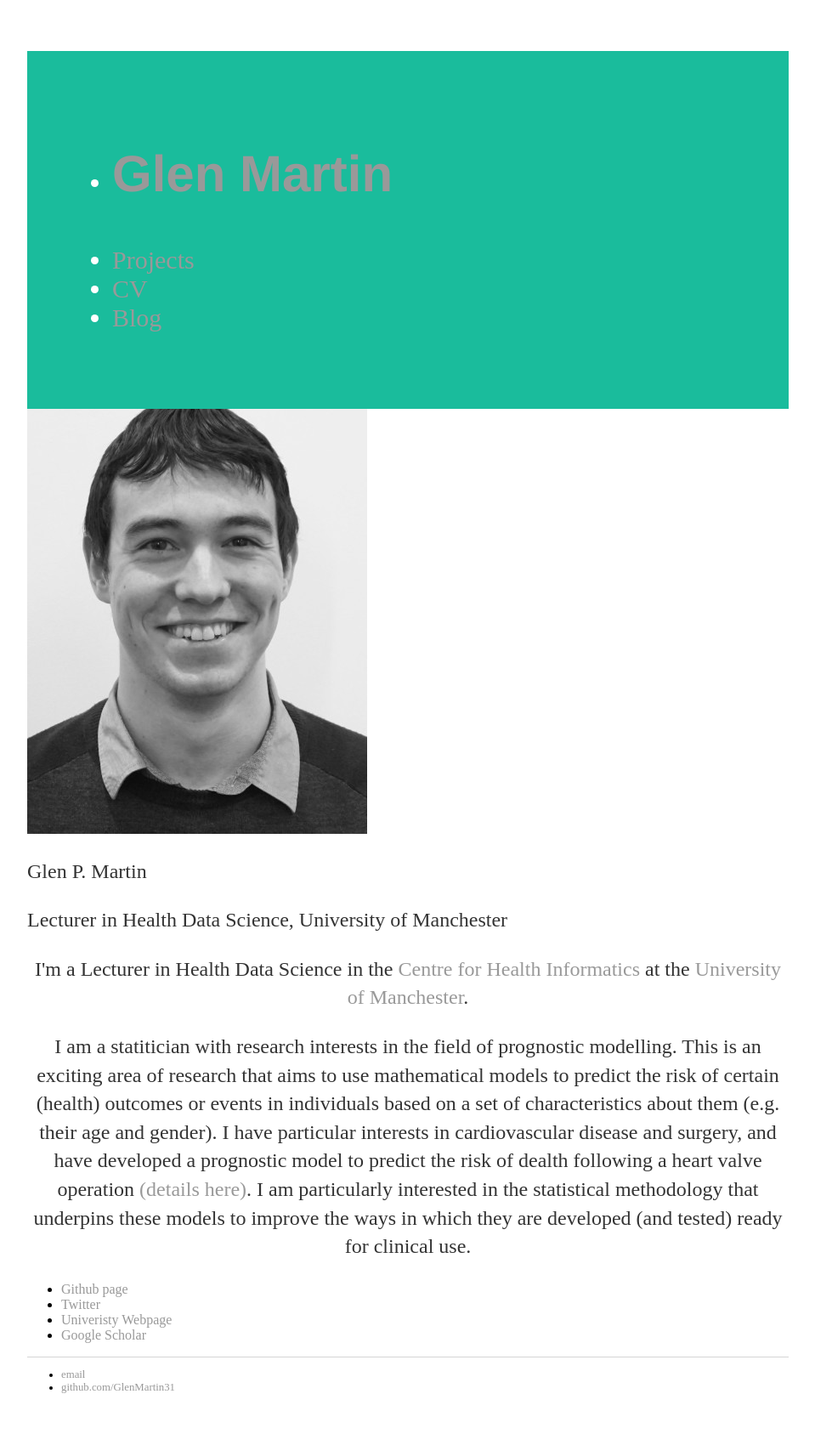
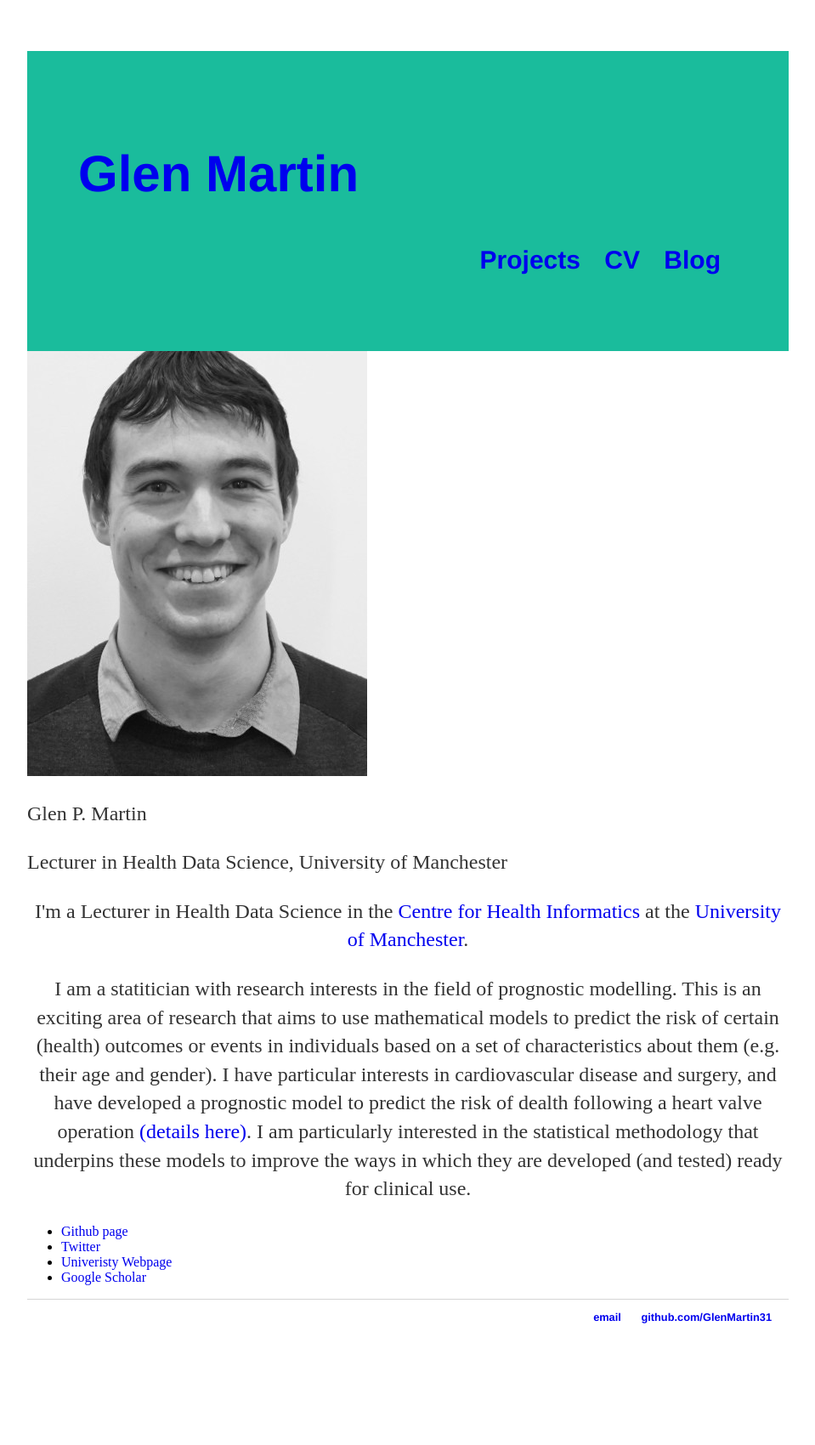
Before and after one commit to GlenMartin31/GlenMartin31.github.io, a Jekyll site: the page built from index.html, in a window 1280 px wide. Shown: the whole page at 85% size, without its empty margins (160-1119 px from the left). Built offline with Jekyll 4.4.1, drawn with Linux system fonts in a browser that asks for light colours; after the commit the page ends 1617 px from its top, so only the background shows below that.

Commit message:
Update main.css

```diff
--- a/css/main.css
+++ b/css/main.css
@@ -11,10 +11,19 @@
     font-family:'Helvetica', 'Arial', 'Sans-Serif';
 	text-align: left;
 }
-
+nav ul, footer ul {
+    font-family:'Helvetica', 'Arial', 'Sans-Serif';
+    padding: 0px;
+    list-style: none;
+    font-weight: bold;
+	text-align: right;
+}
+nav ul li, footer ul li {
+    display: inline;
+    margin-right: 20px;
+}
 a {
     text-decoration: none;
-    color: #999;
 }
 a:hover {
     text-decoration: underline;
```
